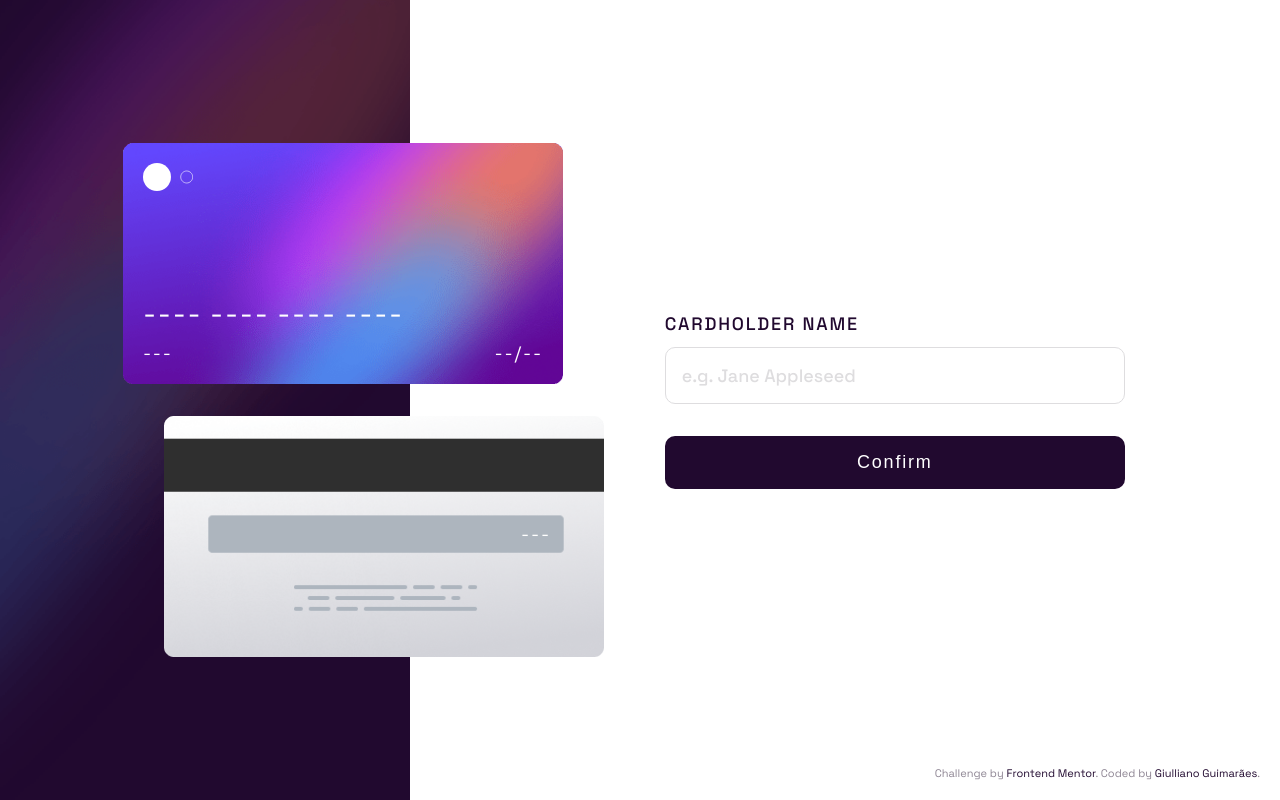
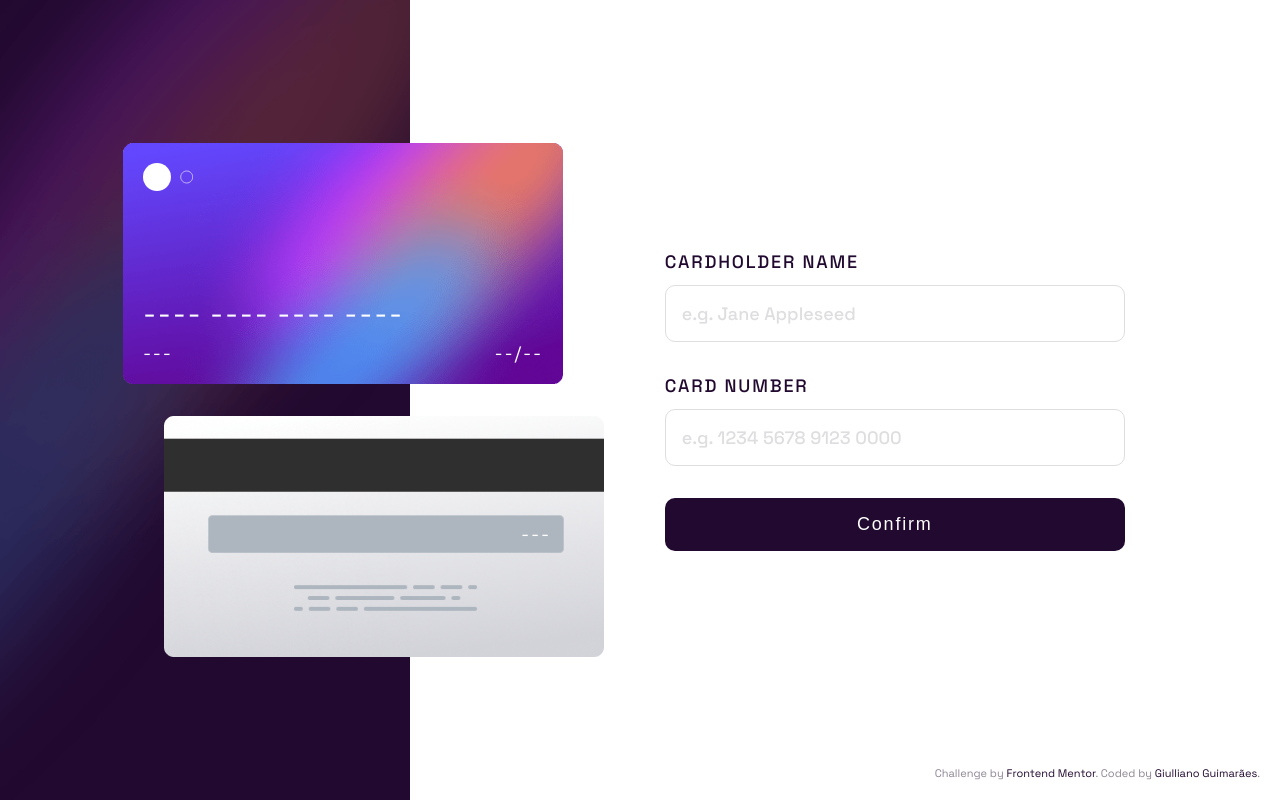
Before and after one commit to giullianoth/Interactive-card-details-form_Frontend-Mentor_React, a React (Vite) app: page / in a window 1280 px wide. Built offline with nearby package versions, Linux system fonts and the light colour scheme.

Commit message:
validate number

```diff
--- a/src/App.tsx
+++ b/src/App.tsx
@@ -8,8 +8,8 @@ import CardForm from './components/page/CardForm'
 
 function App() {
   const [cardTemplateData, setCardTemplateData] = useState<CardInterface>({
-    name: "",
-    number: 0,
+    name: "---",
+    number: "---- ---- ---- ----",
     expDate: {
       month: "",
       year: ""
@@ -30,17 +30,14 @@ function App() {
     setCardTemplateData(newData)
   }
 
-  const setNotValidValue = (valid: boolean) => {
-    setValueIsNotValid(valid)
+  const setNumber = (value: string) => {
+    const newData = {
+      name: cardTemplateData.name,
+      number: value,
+      expDate: cardTemplateData.expDate,
+      cvc: cardTemplateData.cvc
+    }
 
-    setTimeout(() => {
-      setValueIsNotValid(false)
-    }, 300)
-  }
-
-  const setNumber = (value: string) => {
-    const newData = cardTemplateData
-    newData.number = Number(value)
     setCardTemplateData(newData)
   }
 
@@ -62,6 +59,14 @@ function App() {
     setCardTemplateData(newData)
   }
 
+  const setNotValidValue = (notValid: boolean) => {
+    setValueIsNotValid(notValid)
+
+    setTimeout(() => {
+      setValueIsNotValid(false)
+    }, 300)
+  }
+
   return (
     <div className='app'>
       <header className="header">
@@ -70,14 +75,17 @@ function App() {
 
       <CardTemplate
         animateCardFront={valueIsNotValid}
-        cardName={cardTemplateData.name} />
+        cardName={cardTemplateData.name}
+        cardNumber={String(cardTemplateData.number)} />
 
       <main>
         <div className="register">
 
           <CardForm
             setName={setName}
-            setNotValidName={setNotValidValue} />
+            setNotValidName={setNotValidValue}
+            setNumber={setNumber}
+            setNotValidNumber={setNotValidValue} />
 
         </div>
       </main>
--- a/src/components/card/CardFront/index.tsx
+++ b/src/components/card/CardFront/index.tsx
@@ -5,9 +5,10 @@ import cardLogo from "/images/card-logo.svg"
 export interface CardFrontProps {
   alertClassName: string
   cardName: string
+  cardNumber: string
 }
 
-const CardFront = ({ alertClassName, cardName }: CardFrontProps) => {
+const CardFront = ({ alertClassName, cardName, cardNumber }: CardFrontProps) => {
   return (
     <div className={`${styles.cardFront} ${alertClassName}`}>
       <img src={cardTemplateFront} alt="Card Front" className={styles.card} />
@@ -17,7 +18,7 @@ const CardFront = ({ alertClassName, cardName }: CardFrontProps) => {
       </div>
 
       <div className={styles.cardFront__wrapper}>
-        <p className={styles.cardFront__number}>---- ---- ---- ----</p>
+        <p className={styles.cardFront__number}>{cardNumber}</p>
         <p className={styles.cardFront__name}>{cardName}</p>
         <p className={styles.cardFront__expDate}>--/--</p>
       </div>
--- /dev/null
+++ b/src/components/formFields/CardFormNumber/index.tsx
@@ -0,0 +1,45 @@
+import { useEffect, useState } from "react"
+import ValidateNumber from "../../../services/validate-number"
+import CardFormField from "../CardFormField"
+
+export interface CardFormNumberProps {
+    setNumber: Function
+    setNotValidNumber: Function
+}
+
+const CardFormNumber = ({ setNumber, setNotValidNumber }: CardFormNumberProps) => {
+    const [numberValue, setNumberValue] = useState("")
+    const { validNumber, numberError, numberIsValid, numberErrorMessage, validateNumber, validateNumberOnFocusOut, filteredNumber } = ValidateNumber()
+
+    useEffect(() => {
+        setNumber(validNumber)
+        setNotValidNumber(numberError)
+    }, [numberValue, numberError])
+
+    const handleValidateNumber = (mode: string, value: string) => {
+        setNumberValue(filteredNumber(value))
+
+        if (mode === "change") {
+            validateNumber(value)
+        }
+
+        if (mode === "focusout") {
+            validateNumberOnFocusOut(value)
+            setNotValidNumber(numberError)
+        }
+    }
+
+    return (
+        <CardFormField
+            id="number"
+            label="Card Number"
+            placeholder="e.g. 1234 5678 9123 0000"
+            value={numberValue}
+            validate={handleValidateNumber}
+            error={numberError}
+            valid={numberIsValid}
+            message={numberErrorMessage} />
+    )
+}
+
+export default CardFormNumber
--- a/src/components/page/CardForm/index.tsx
+++ b/src/components/page/CardForm/index.tsx
@@ -1,15 +1,20 @@
 import CardFormName from "../../formFields/CardFormName"
+import CardFormNumber from "../../formFields/CardFormNumber"
 import styles from "./CardForm.module.css"
 
 export interface CardFormProps {
   setName: Function
   setNotValidName: Function
+  setNumber: Function
+  setNotValidNumber: Function
 }
 
-const CardForm = ({ setName, setNotValidName }: CardFormProps) => {
+const CardForm = ({ setName, setNotValidName, setNumber, setNotValidNumber }: CardFormProps) => {
   return (
     <form className={styles.cardForm} autoComplete="off">
       <CardFormName setName={setName} setNotValidName={setNotValidName} />
+      <CardFormNumber setNumber={setNumber} setNotValidNumber={setNotValidNumber} />
+
       {/* <div className={styles.cardForm__row}>
         <label htmlFor="name" className={styles.cardForm__label}>Cardholder Name</label>
 
--- a/src/components/page/CardTemplate/index.tsx
+++ b/src/components/page/CardTemplate/index.tsx
@@ -6,9 +6,10 @@ export interface CardTemplateProps {
   animateCardFront?: boolean
   animateCardBack?: boolean
   cardName: string
+  cardNumber: string
 }
 
-const CardTemplate = ({ animateCardFront, animateCardBack, cardName }: CardTemplateProps) => {
+const CardTemplate = ({ animateCardFront, animateCardBack, cardName, cardNumber }: CardTemplateProps) => {
   return (
     <aside className={styles.cardTemplate}>
       <div className={styles.cardTemplate__container}>
@@ -16,7 +17,8 @@ const CardTemplate = ({ animateCardFront, animateCardBack, cardName }: CardTempl
 
         <CardFront
           alertClassName={animateCardFront ? styles.alert : ""}
-          cardName={cardName} />
+          cardName={cardName}
+          cardNumber={cardNumber} />
       </div>
     </aside>
   )
--- /dev/null
+++ b/src/services/validate-number.ts
@@ -0,0 +1,114 @@
+import { useEffect, useState } from "react";
+import { accentuation, cardData, isValidNumber, pureNumber, specialChars } from "../definitions/variables";
+
+export default function ValidateNumber() {
+    const [validNumber, setValidNumber] = useState("---- ---- ---- ----")
+    const [numberErrorMessage, setNumberErrorMessage] = useState("")
+    const [numberError, setNumberError] = useState(false)
+    const [numberIsValid, setNumberIsValid] = useState(false)
+    const cardNumberMaxLength = 16
+
+    useEffect(() => {
+        setNumberIsValid(false)
+    }, [numberError])
+
+    const numberTemplate = (num: string) => {
+        let numArray = pureNumber(num).split("")
+        let template = "---- ---- ---- ----".split("")
+
+        numArray.forEach((digit: string, index: number) => {
+            if (index <= 3) {
+                template[index] = digit
+            }else if (index > 3 && index <= 7) {
+                template[index + 1] = digit;
+            } else if (index > 7 && index <= 11) {
+                template[index + 2] = digit;
+            } else if (index > 11 && index < 16) {
+                template[index + 3] = digit;
+            }
+        })
+
+        return template.join("")
+    }
+
+    const filteredNumber = (num: string) => {
+        let numArray = pureNumber(num).split("")
+        let template = [
+            "", "", "", "", " ", "", "", "", "", " ", "", "", "", "", " ", "", "", "", "",
+        ]
+
+        numArray.forEach((digit: string, index: number) => {
+            if (index <= 3) {
+                template[index] = digit
+            }else if (index > 3 && index <= 7) {
+                template[index + 1] = digit;
+            } else if (index > 7 && index <= 11) {
+                template[index + 2] = digit;
+            } else if (index > 11 && index < 16) {
+                template[index + 3] = digit;
+            }
+        })
+
+        return template.join("").trim()
+    }
+
+    const validateNumber = (numberValue: string) => {
+        const length = pureNumber(numberValue).length
+
+        if (numberError) {
+            setNumberErrorMessage("")
+            setNumberError(false)
+        }
+
+        if (length === 0) {
+            setNumberErrorMessage("Can't be blank")
+            setNumberError(true)
+        }
+
+        if (length > 0 && !isValidNumber(numberValue)) {
+            setNumberErrorMessage("Wrong format, numbers only")
+            setNumberError(true)
+        }
+
+        if (length <= cardNumberMaxLength) {
+            const newNumberValue = numberTemplate(numberValue)
+            setValidNumber(newNumberValue)
+        }
+    }
+
+    const validateNumberOnFocusOut = (numberValue: string) => {
+        let valid = true
+        const length = pureNumber(numberValue).length
+
+        if (length === 0) {
+            setNumberErrorMessage("Can't be blank")
+            setNumberError(true)
+            valid = false
+        }
+
+        if (length > 0 && !isValidNumber(numberValue)) {
+            setNumberErrorMessage("Wrong format, numbers only")
+            setNumberError(true)
+            valid = false
+        }
+
+        if (length > 0 && length < cardNumberMaxLength) {
+            setNumberErrorMessage(`Can't be less than ${cardNumberMaxLength} digits`)
+            setNumberError(true)
+            valid = false
+        }
+
+        if (length > cardNumberMaxLength) {
+            setNumberErrorMessage(`Can't be more than ${cardNumberMaxLength} digits`)
+            setNumberError(true)
+            valid = false
+        }
+
+        if (valid) {
+            setNumberIsValid(true)
+            cardData.number = Number(pureNumber(validNumber))
+        }
+    }
+
+    return { numberTemplate, filteredNumber, validateNumber, validateNumberOnFocusOut, validNumber, numberErrorMessage, numberError, numberIsValid }
+}
```
